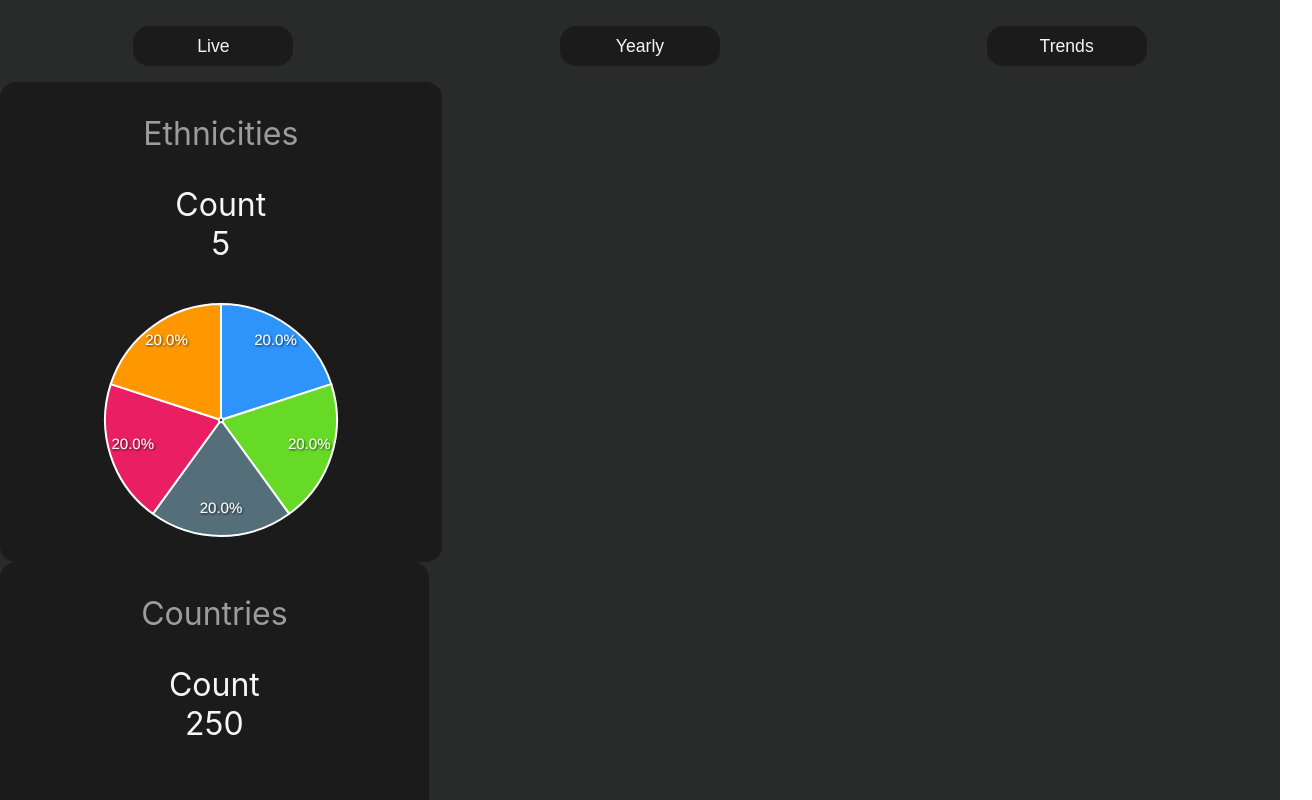
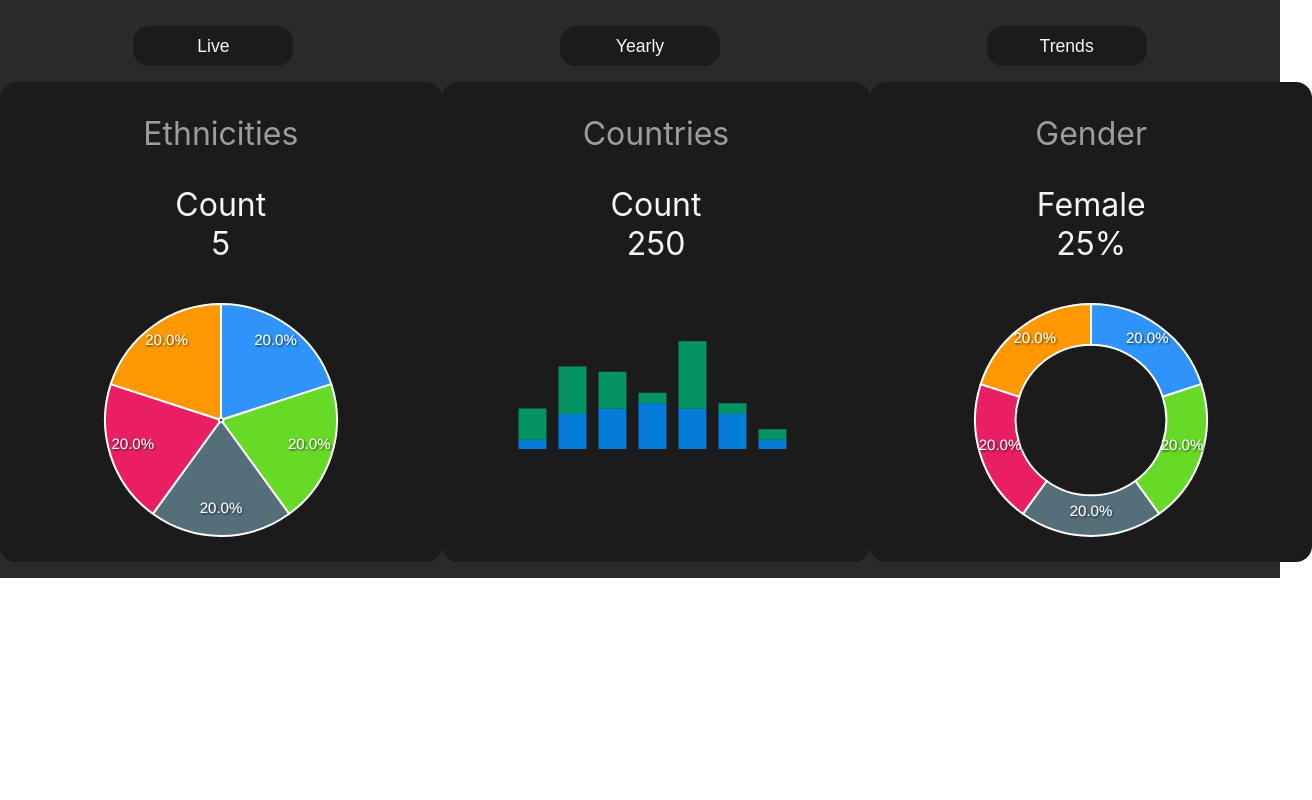
Before and after one commit to nishilfaldu/react-dashboard, a React (Create React App) app: page / in a window 1280 px wide. Shown: the top 800 px of the page, 1312 px wide, since content can reach past the window. Built offline with nearby package versions, Linux system fonts and the light colour scheme.

Commit message:
styled row flex-display for live

```diff
--- a/src/components/LiveDashboard.js
+++ b/src/components/LiveDashboard.js
@@ -2,12 +2,20 @@ import styled from 'styled-components';
 import PieChartCard from './PieChartCard';
 import BarChartCard from './BarChartCard';
 
+const StyledRow = styled.div`
+    display: flex;
+    justify-content: space-evenly;
+    padding-bottom: 1rem;
+`
+
 const LiveDashboard = function(){
     return(
         <div>
+        <StyledRow>
             <PieChartCard cardTitle="Ethnicities" cardLabel="Count" cardValue="5" chartType={'pie'}></PieChartCard>
             <BarChartCard cardTitle="Countries" cardLabel="Count" cardValue="250"></BarChartCard>
             <PieChartCard cardTitle="Gender" cardLabel="Female" cardValue="25%" chartType={'donut'}></PieChartCard>
+        </StyledRow>
         </div>
     );
 }
```
